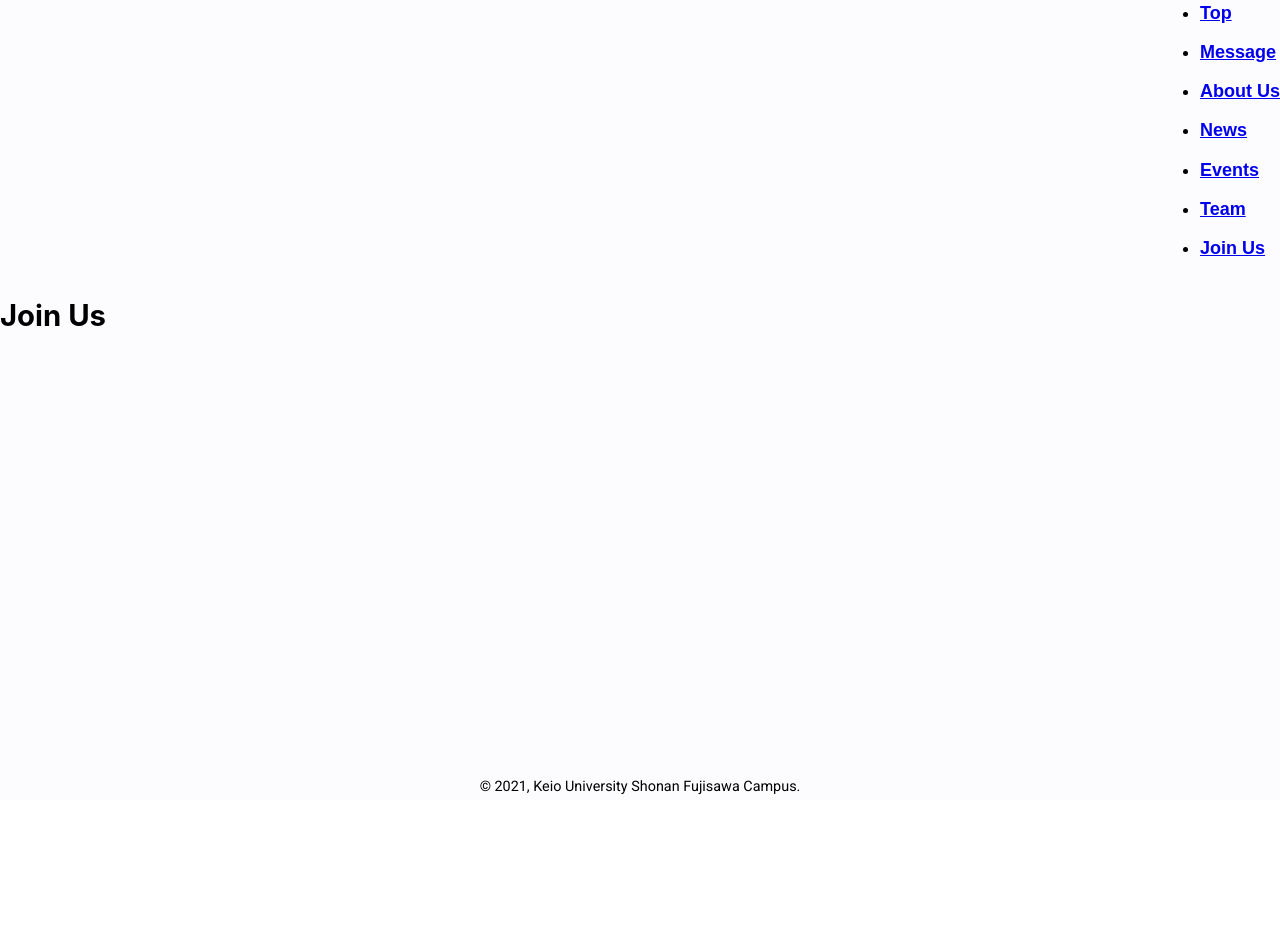
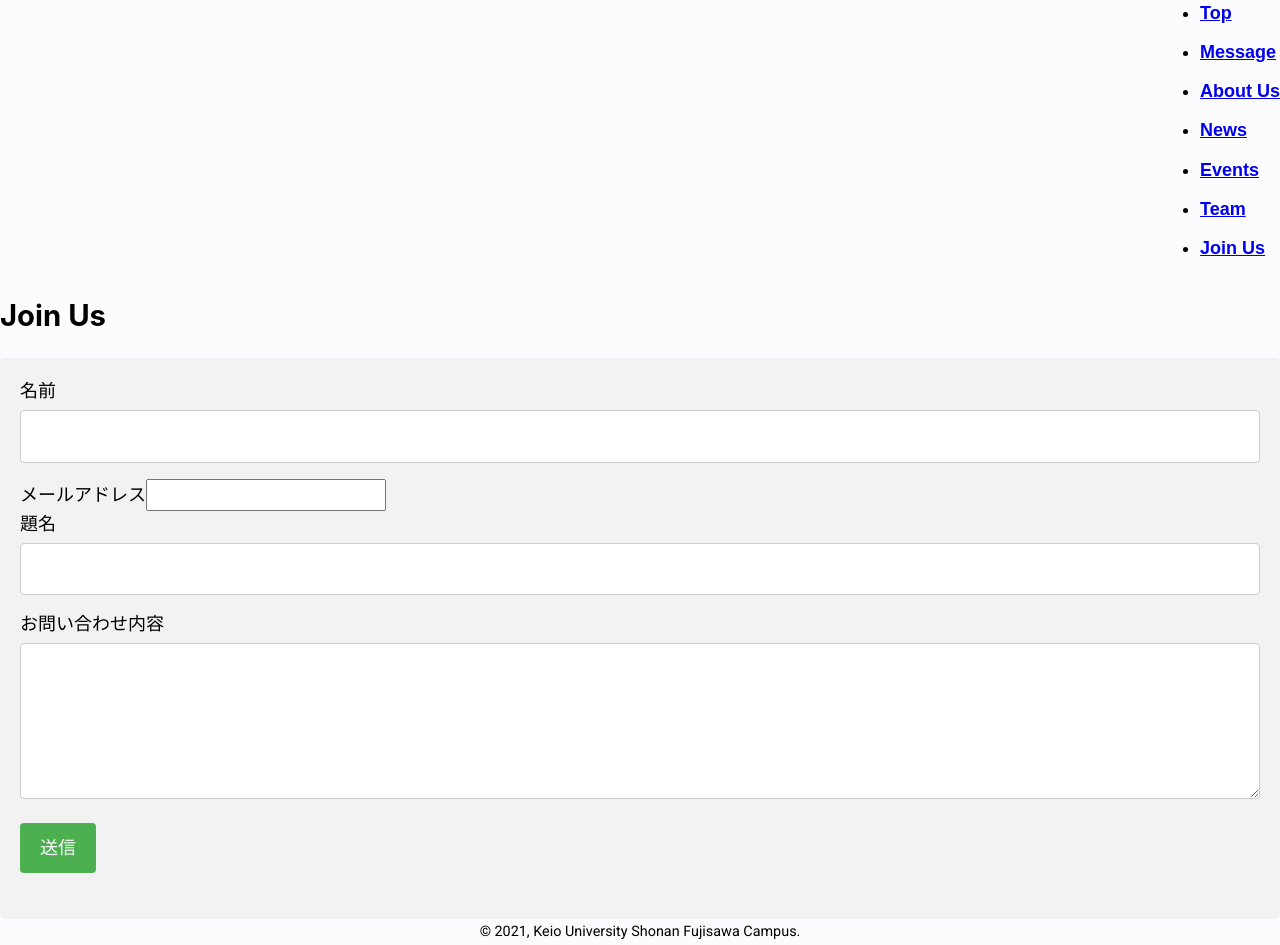
Before and after one commit to hideodaikoku/ms-music-home, a Gatsby site: page /join-us in a window 1280 px wide. Before the commit the page ends 800 px from the top, so only its background shows below. Built offline with nearby package versions, Linux system fonts and the light colour scheme; Gatsby itself is replaced by a stand-in of ours.

Commit message:
contact form skeleton

```diff
--- a/src/components/joinus.js
+++ b/src/components/joinus.js
@@ -1,4 +1,6 @@
 import React from "react";
+
+// this component is called at top page. NOT for join-us.js
 
 const JoinUsComponent = () => {
   return (
--- a/src/pages/join-us.js
+++ b/src/pages/join-us.js
@@ -1,12 +1,31 @@
-import React from "react"
+import React from "react";
 import Layout from "../layout/layout";
+import join_usStyles from "../styles/components/join-us.module.scss";
 
 const JoinUs = () => {
-    return(
-        <Layout>
-            <h2>Join Us</h2>
-        </Layout>
-    )
-}
+  return (
+    <Layout>
+      <h2>Join Us</h2>
+      <div className={join_usStyles.container}>
+        <form>
+          <label for="name">名前</label>
+          <input type="text" id="name" name="name" />
+
+          <label for="email">メールアドレス</label>
+          <input type="email" id="email" name="email" />
+
+          <br></br>
+          <label for="subject">題名</label>
+          <input type="text" id="subject" name="subject" />
+
+          <label for="message">お問い合わせ内容</label>
+          <textarea type="text" id="message" name="message" rows="5" />
+
+          <input type="submit" value="送信" />
+        </form>
+      </div>
+    </Layout>
+  );
+};
 
 export default JoinUs;
--- /dev/null
+++ b/src/styles/components/join-us.module.scss
@@ -0,0 +1,35 @@
+/* Add a background color and some padding around the form */
+.container {
+  border-radius: 5px;
+  background-color: #f2f2f2;
+  padding: 20px;
+}
+
+/* Style inputs with type="text", select elements and textareas */
+input[type="text"],
+select,
+textarea {
+  width: 100%; /* Full width */
+  padding: 12px; /* Some padding */
+  border: 1px solid #ccc; /* Gray border */
+  border-radius: 4px; /* Rounded borders */
+  box-sizing: border-box; /* Make sure that padding and width stays in place */
+  margin-top: 6px; /* Add a top margin */
+  margin-bottom: 16px; /* Bottom margin */
+  resize: vertical; /* Allow the user to vertically resize the textarea (not horizontally) */
+}
+
+/* Style the submit button with a specific background color etc */
+input[type="submit"] {
+  background-color: #4caf50;
+  color: white;
+  padding: 12px 20px;
+  border: none;
+  border-radius: 4px;
+  cursor: pointer;
+}
+
+/* When moving the mouse over the submit button, add a darker green color */
+input[type="submit"]:hover {
+  background-color: #45a049;
+}
--- a/src/styles/layout/header.module.scss
+++ b/src/styles/layout/header.module.scss
@@ -7,18 +7,18 @@
   background-color: $white;
   .site-title {
     margin: 0 auto;
-    .logo{
-      margin: .5rem;
+    .logo {
+      margin: 0.5rem;
       width: 15rem;
     }
   }
   .nav-list {
-    margin: .5rem .5rem 2rem 2rem;
+    margin: 0.5rem 0.5rem 2rem 2rem;
     justify-content: space-around;
     display: flex;
     flex-direction: row;
     list-style-type: none;
-    font-family: 'futura-pt', sans-serif;
+    font-family: "futura-pt", sans-serif;
     .list-item {
       margin: 0;
       font-weight: 100;
@@ -33,12 +33,12 @@
         text-decoration: none;
         text-transform: capitalize;
       }
-      .active-nav-item{
+      .active-nav-item {
         color: black;
         font-weight: 300;
       }
-      .button{
-        background-color: #015C99;
+      .button {
+        background-color: #015c99;
         color: white;
         border-radius: 5px;
         margin: 0;
@@ -56,14 +56,14 @@
     align-items: center;
     .site-title {
       margin: 0 auto 0 0;
-      padding: .5rem;
+      padding: 0.5rem;
     }
     .nav-list {
-    margin: 0;
+      margin: 0;
       .list-item {
         .link {
-          font-size: .9rem;
-            padding: 0.2rem 1rem;
+          font-size: 0.9rem;
+          padding: 0.2rem 1rem;
         }
       }
     }
```
Also changed, not shown: src/pages/about.js (+22 -20 lines), src/styles/components/about.module.scss (renamed from src/styles/components/vision.module.scss), 1 other file.
